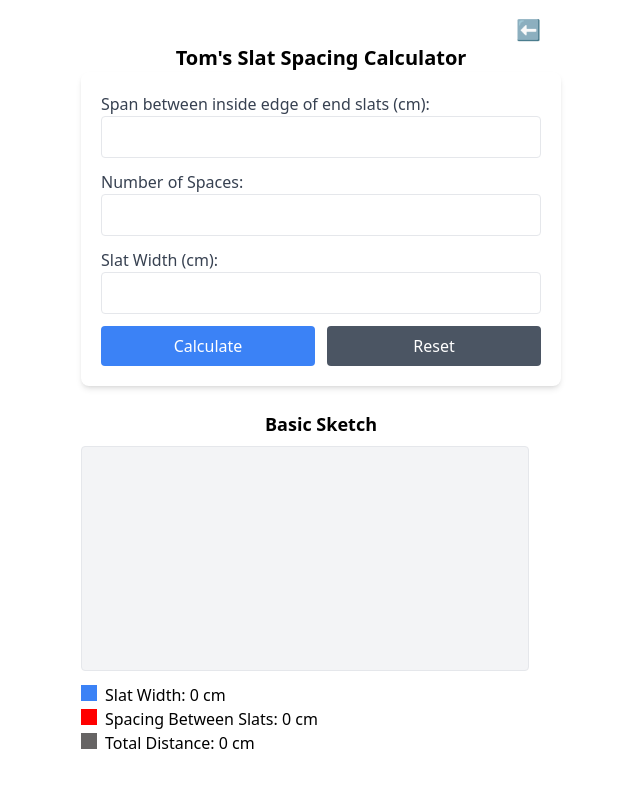
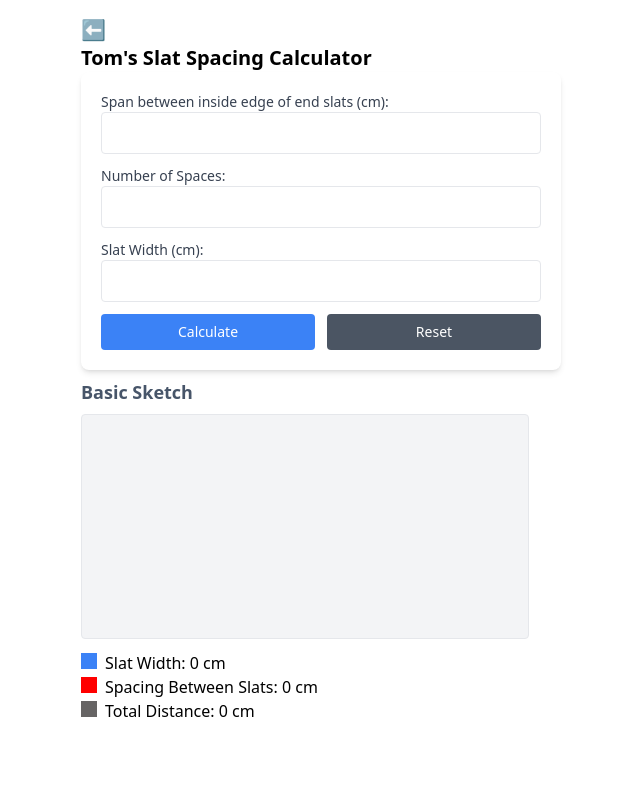
Before and after one commit to uk030621/QR_Generator_LWJ, a Next.js app: page /panel in a window 1280 px wide. Shown: the top 788 px of the page, without its empty margins (319-959 px from the left). Built offline with nearby package versions, Linux system fonts and the light colour scheme.

Commit message:
Formatting changes to panel page

```diff
--- a/app/panel/page.js
+++ b/app/panel/page.js
@@ -105,16 +105,16 @@ export default function SlatSpacingCalculator() {
 
   return (
     <div className="max-w-lg mx-auto text-left p-4">
-      <div className="text-right mr-5">
-        <Link className="text-center text-xl" href="/">
+      <div className="text-left mr-5">
+        <Link className=" text-xl" href="/">
           ⬅️
         </Link>
       </div>
-      <h2 className="text-xl text-center font-bold">
+      <h2 className="text-xl text-left font-bold">
         Tom&apos;s Slat Spacing Calculator
       </h2>
       <div className="bg-white p-5 rounded-lg shadow-md">
-        <label className="block text-gray-700">
+        <label className="block text-gray-700 text-sm">
           Span between inside edge of end slats (cm):
         </label>
         <input
@@ -124,7 +124,7 @@ export default function SlatSpacingCalculator() {
           className="w-full p-2 text-black border rounded mb-3"
         />
 
-        <label className="block text-gray-700">Number of Spaces:</label>
+        <label className="block text-gray-700 text-sm">Number of Spaces:</label>
         <input
           type="number"
           value={spaces}
@@ -132,7 +132,7 @@ export default function SlatSpacingCalculator() {
           className="w-full p-2 text-black border rounded mb-3"
         />
 
-        <label className="block text-gray-700">Slat Width (cm):</label>
+        <label className="block text-gray-700 text-sm">Slat Width (cm):</label>
         <input
           type="number"
           value={width}
@@ -142,23 +142,27 @@ export default function SlatSpacingCalculator() {
         <div className="flex gap-3">
           <button
             onClick={calculateSpacing}
-            className="flex-1 bg-blue-500 text-white px-4 py-2 rounded hover:bg-blue-700"
+            className="flex-1 bg-blue-500 text-white text-sm px-4 py-2 rounded hover:bg-blue-700"
           >
             Calculate
           </button>
           <button
             onClick={resetCalculator}
-            className="flex-1 bg-gray-600 text-white px-4 py-2 rounded hover:bg-gray-800"
+            className="flex-1 bg-gray-600 text-white text-sm px-4 py-2 rounded hover:bg-gray-800"
           >
             Reset
           </button>
         </div>
       </div>
 
-      <div className="mt-4 font-semibold text-white text-lg">{result}</div>
+      <div className="mt-2 text-left font-semibold text-black text-lg">
+        {result}
+      </div>
 
-      <div className="mt-6">
-        <h3 className="text-lg text-center font-semibold">Basic Sketch</h3>
+      <div className="mt-2">
+        <h3 className="text-lg text-slate-600 text-left font-semibold">
+          Basic Sketch
+        </h3>
         <canvas
           ref={canvasRef}
           className="border rounded w-full max-w-md bg-gray-100 mt-2"
```
